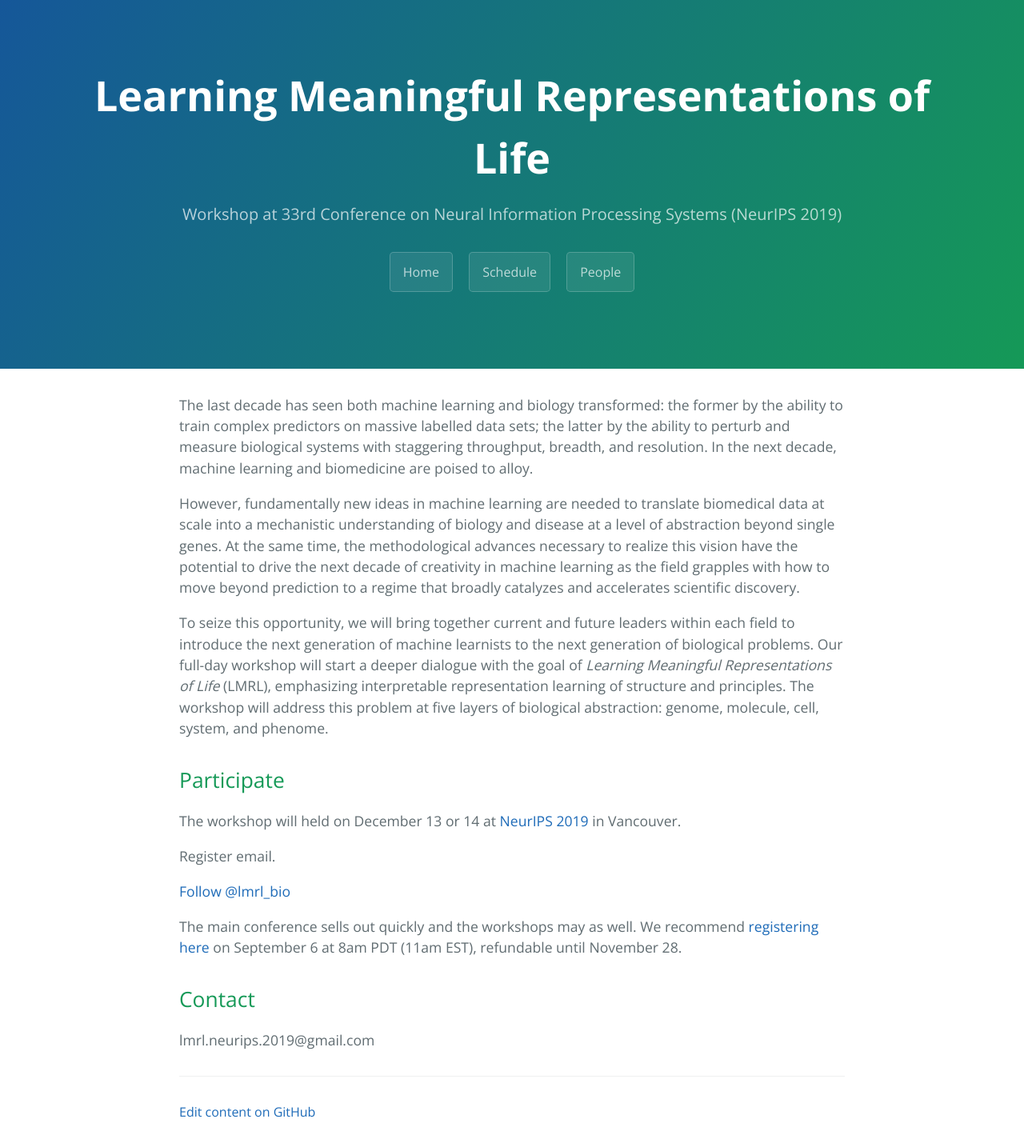
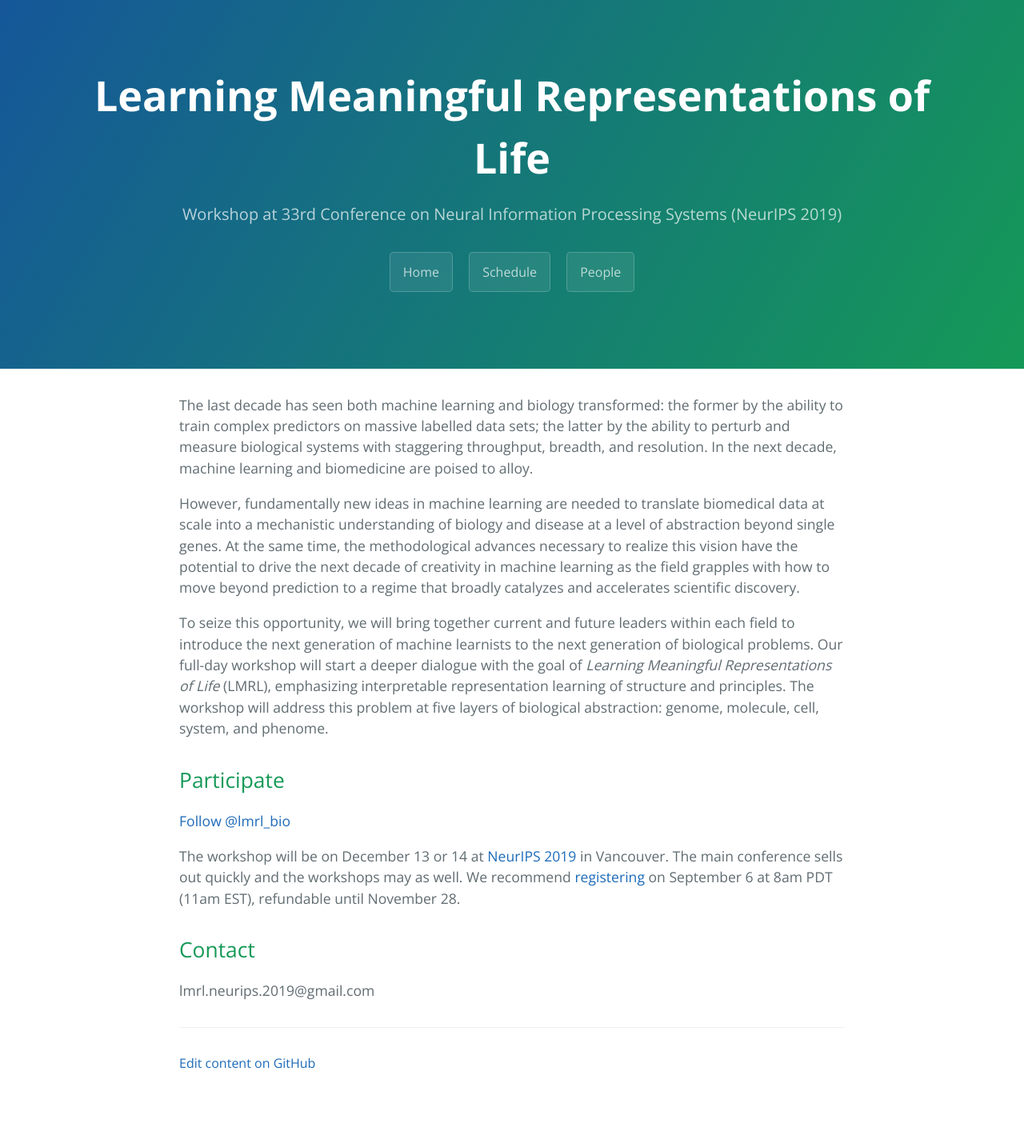
Before and after one commit to lmrl-bio/lmrl-bio.github.io, a Jekyll site: the page built from index.md, in a window 1280 px wide. Shown: the whole page at 80% size. Built offline with Jekyll 4.4.1, drawn with Linux system fonts in a browser that asks for light colours; comment, search, counter and statistics services are not loaded; after the commit the page ends 1373 px from its top, so only the background shows below that.

Commit message:
simplify participate

```diff
--- a/index.md
+++ b/index.md
@@ -9,13 +9,9 @@ To seize this opportunity, we will bring together current and future leaders wit
 
 ## Participate
 
-The workshop will held on December 13 or 14 at [NeurIPS 2019](https://nips.cc/Conferences/2019/) in Vancouver.
-
-Register email.
-
 <a href="https://twitter.com/lmrl_bio?ref_src=twsrc%5Etfw" class="twitter-follow-button" data-size="large" data-show-count="false">Follow @lmrl_bio</a><script async src="https://platform.twitter.com/widgets.js" charset="utf-8"></script>
 
-The main conference sells out quickly and the workshops may as well. We recommend [registering here](https://nips.cc/Register/view-registration) on September 6 at 8am PDT (11am EST), refundable until November 28.
+The workshop will be on December 13 or 14 at [NeurIPS 2019](https://nips.cc/Conferences/2019/) in Vancouver. The main conference sells out quickly and the workshops may as well. We recommend [registering](https://nips.cc/Register/view-registration) on September 6 at 8am PDT (11am EST), refundable until November 28.
 
 ## Contact
 
```
